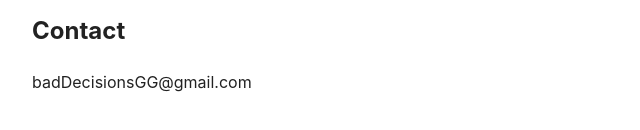
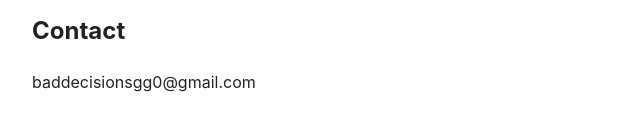
Before and after one commit to baddecisionsgg/baddecisionsgg, a plain HTML site: page privacy.html in a window 1280 px wide. Shown: the part 808-938 px from the top of the page, 248-888 px from the left. Drawn offline with Linux system fonts and the light colour scheme.

Commit message:
Update privacy.html

```diff
--- a/privacy.html
+++ b/privacy.html
@@ -40,6 +40,6 @@ Policy</a>, including the Limited Use requirements. It uses the YouTube Data API
 Facebook Settings &gt; Business Integrations (Meta).</p>
 
 <h2>Contact</h2>
-<p>badDecisionsGG@gmail.com</p>
+<p>baddecisionsgg0@gmail.com</p>
 </body>
 </html>
```
